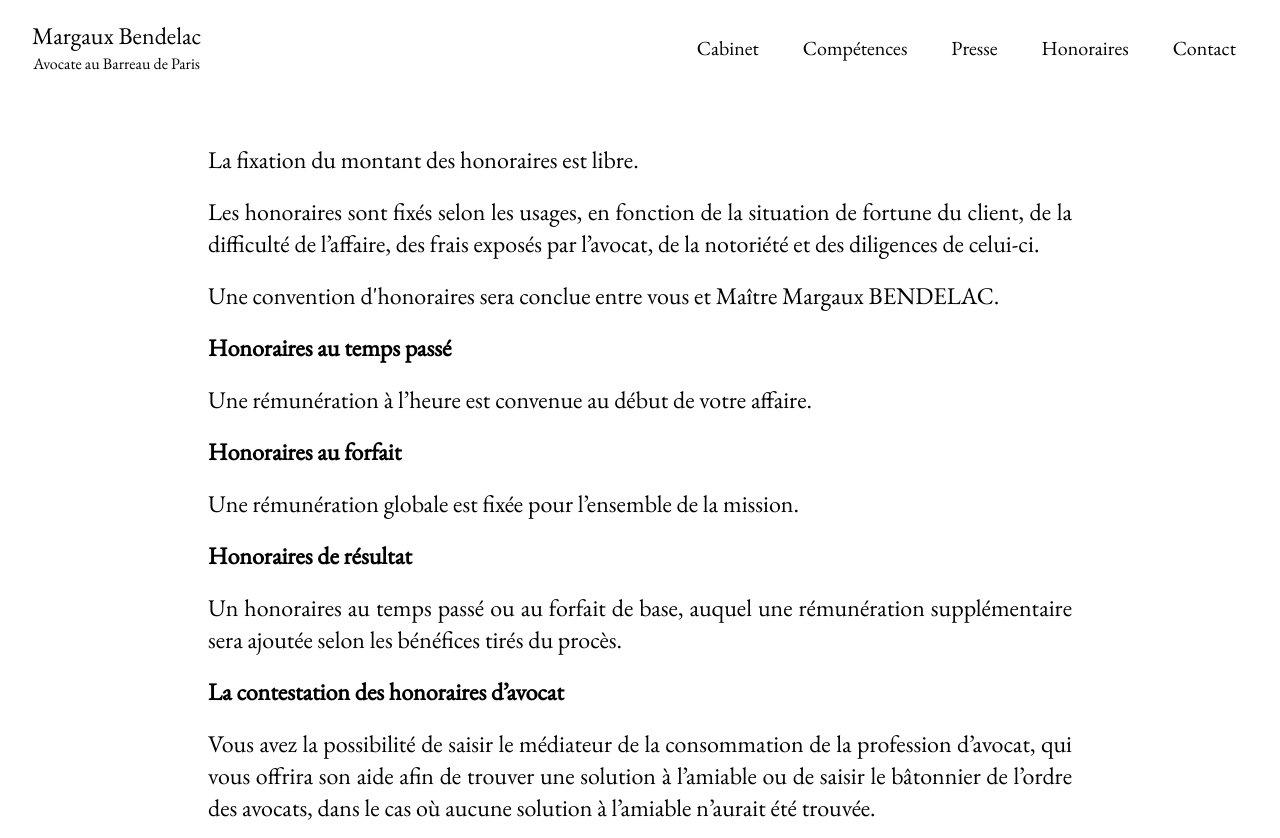
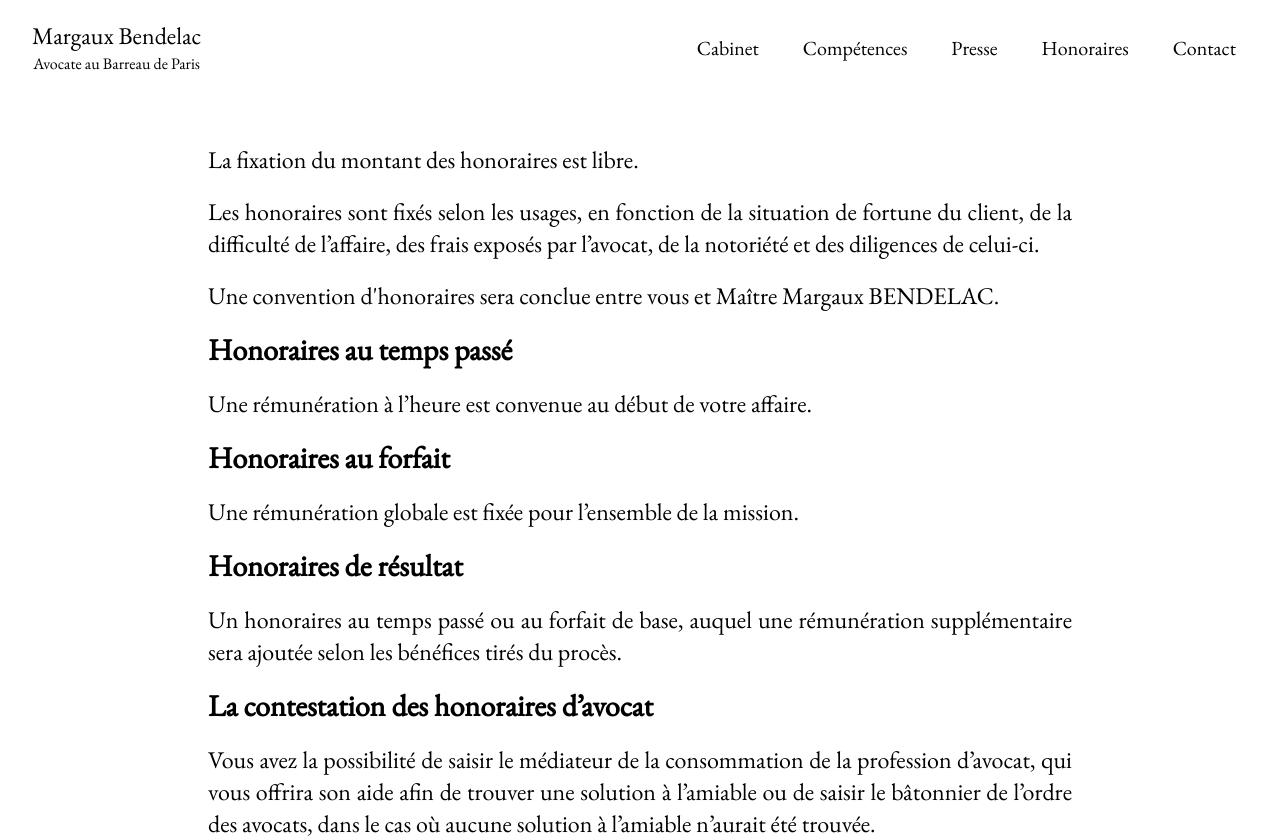
Before and after one commit to Chaloulou75/margauxbendelac2, a Nuxt app: page /honoraires in a window 1280 px wide. Shown: the top 838 px of the page. Built offline with nearby package versions, Linux system fonts and the light colour scheme.

Commit message:
text honoraires

```diff
--- a/pages/competences.vue
+++ b/pages/competences.vue
@@ -10,9 +10,9 @@
     <section class="flex flex-col items-center justify-between h-full">
       <div class="w-full md:hidden">
         <div class="flex flex-col items-start py-2">
-          <h3 class="justify-center mb-4 text-2xl font-semibold text-black">
+          <h2 class="justify-center mb-4 text-2xl font-semibold text-black">
             Droit pénal général
-          </h3>
+          </h2>
           <p class="mb-3 text-xl text-justify text-black md:text-2xl">
             Maître Margaux Bendelac intervient à tous les stades de la procédure
             pénale (garde à vue, instruction, audiences, aménagement de peine)
@@ -63,11 +63,11 @@
       <div class="flex items-end justify-between space-x-12">
         <div class="w-full md:basis-1/2">
           <div class="flex flex-col items-start py-2 md:px-6 md:py-4">
-            <h3
+            <h2
               class="justify-center mb-4 text-2xl font-semibold text-black md:text-3xl"
             >
               Droit pénal général
-            </h3>
+            </h2>
             <p class="mb-3 text-xl text-justify text-black md:text-2xl md:mb-5">
               Maître Margaux Bendelac intervient à tous les stades de la
               procédure pénale (garde à vue, instruction, audiences, aménagement
@@ -95,9 +95,9 @@
 
       <div class="hidden w-full md:block md:py-4">
         <div class="flex flex-col items-start py-2 md:px-6 md:py-4">
-          <h3 class="mb-4 text-2xl font-semibold text-black md:text-3xl">
+          <h2 class="mb-4 text-2xl font-semibold text-black md:text-3xl">
             Droit pénal des affaires
-          </h3>
+          </h2>
           <p class="mb-3 text-xl text-justify text-black md:text-2xl md:mb-5">
             Maître Margaux Bendelac conseille et accompagne ses clients en amont
             pour identifier et prévenir le risque pénal.
@@ -109,9 +109,9 @@
           </p>
         </div>
         <div class="flex flex-col items-start py-2 md:px-6 md:py-4">
-          <h3 class="mb-4 text-2xl font-semibold text-black md:text-3xl">
+          <h2 class="mb-4 text-2xl font-semibold text-black md:text-3xl">
             Droit international des affaires
-          </h3>
+          </h2>
           <p class="mb-3 text-xl text-justify text-black md:text-2xl md:mb-5">
             Formée en droit international, Margaux Bendelac bénéficie également
             d’une expertise en droit international des affaires et intervient
--- a/pages/honoraires.vue
+++ b/pages/honoraires.vue
@@ -20,29 +20,37 @@
         Une convention d'honoraires sera conclue entre vous et Maître Margaux
         BENDELAC.
       </p>
-      <p class="mb-3 text-2xl font-semibold text-justify text-black md:mb-5">
+      <h2
+        class="mb-3 text-2xl font-semibold text-justify text-black md:text-3xl md:mb-5"
+      >
         Honoraires au temps passé
-      </p>
+      </h2>
       <p class="mb-3 text-xl text-justify text-black md:text-2xl md:mb-5">
         Une rémunération à l’heure est convenue au début de votre affaire.
       </p>
-      <p class="mb-3 text-2xl font-semibold text-justify text-black md:mb-5">
+      <h2
+        class="mb-3 text-2xl font-semibold text-justify text-black md:text-3xl md:mb-5"
+      >
         Honoraires au forfait
-      </p>
+      </h2>
       <p class="mb-3 text-xl text-justify text-black md:text-2xl md:mb-5">
         Une rémunération globale est fixée pour l’ensemble de la mission.
       </p>
-      <p class="mb-3 text-2xl font-semibold text-justify text-black md:mb-5">
+      <h2
+        class="mb-3 text-2xl font-semibold text-justify text-black md:text-3xl md:mb-5"
+      >
         Honoraires de résultat
-      </p>
+      </h2>
       <p class="mb-3 text-xl text-justify text-black md:text-2xl md:mb-5">
         Un honoraires au temps passé ou au forfait de base, auquel une
         rémunération supplémentaire sera ajoutée selon les bénéfices tirés du
         procès.
       </p>
-      <p class="mb-3 text-2xl font-semibold text-justify text-black md:mb-5">
+      <h2
+        class="mb-3 text-2xl font-semibold text-justify text-black md:text-3xl md:mb-5"
+      >
         La contestation des honoraires d’avocat
-      </p>
+      </h2>
       <p class="mb-3 text-xl text-justify text-black md:text-2xl md:mb-5">
         Vous avez la possibilité de saisir le médiateur de la consommation de la
         profession d’avocat, qui vous offrira son aide afin de trouver une
@@ -59,19 +67,20 @@
       <p class="text-xl text-justify text-black md:text-2xl">
         180 boulevard Haussmann <br />
         75008 Paris<br />
-        E-mail :
+        E-mail:
         <span class="underline"
-          ><a href="mailto:mediateur@mediateur-consommation-avocat.fr"
-            >mediateur@mediateur-consommation-avocat.fr</a
+          ><a href="mailto:mediateur@mediateur-consommation-avocat.fr">
+            mediateur@mediateur-consommation-avocat.fr</a
           ></span
         ><br />
-        Site Internet :<a
+        Site Internet:
+        <a
           href="https://mediateur-consommation-avocat.fr"
           rel="noreferrer"
           target="_blank"
           class="underline"
-          >https://mediateur-consommation-avocat.fr</a
-        >
+          >https://mediateur-consommation-avocat.fr
+        </a>
       </p>
     </section>
   </div>
```
